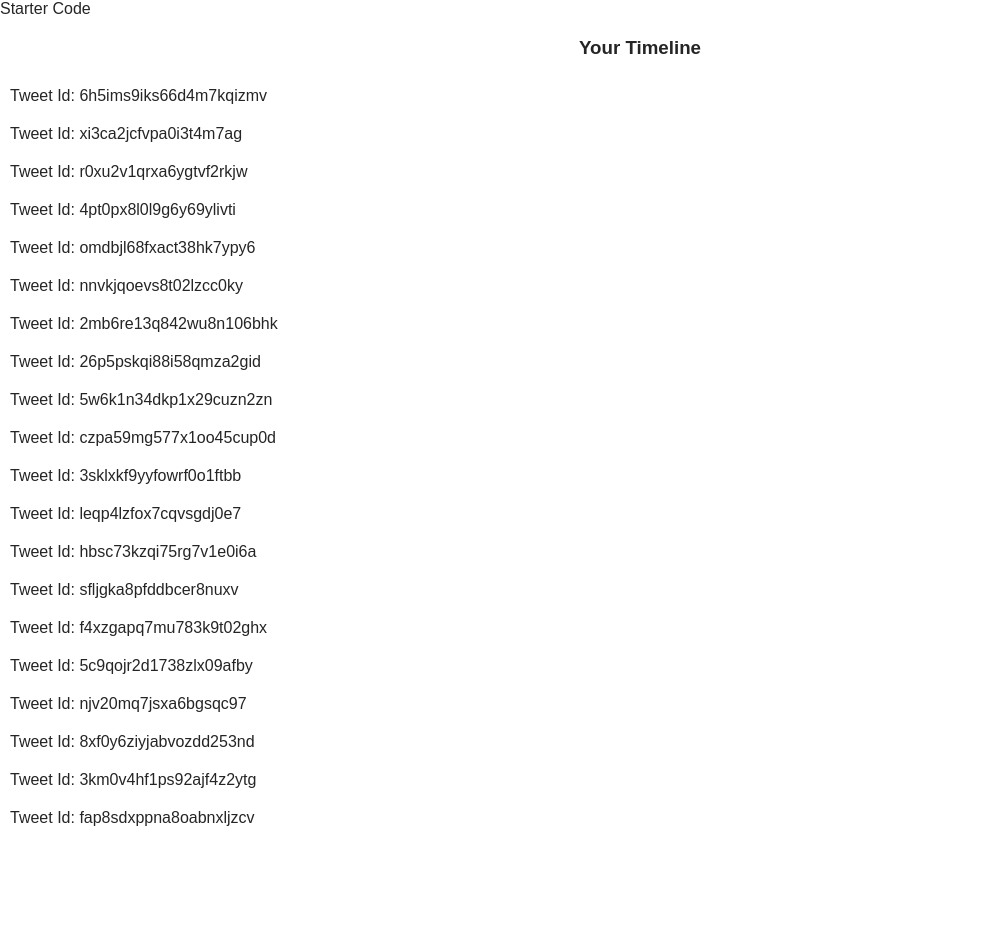
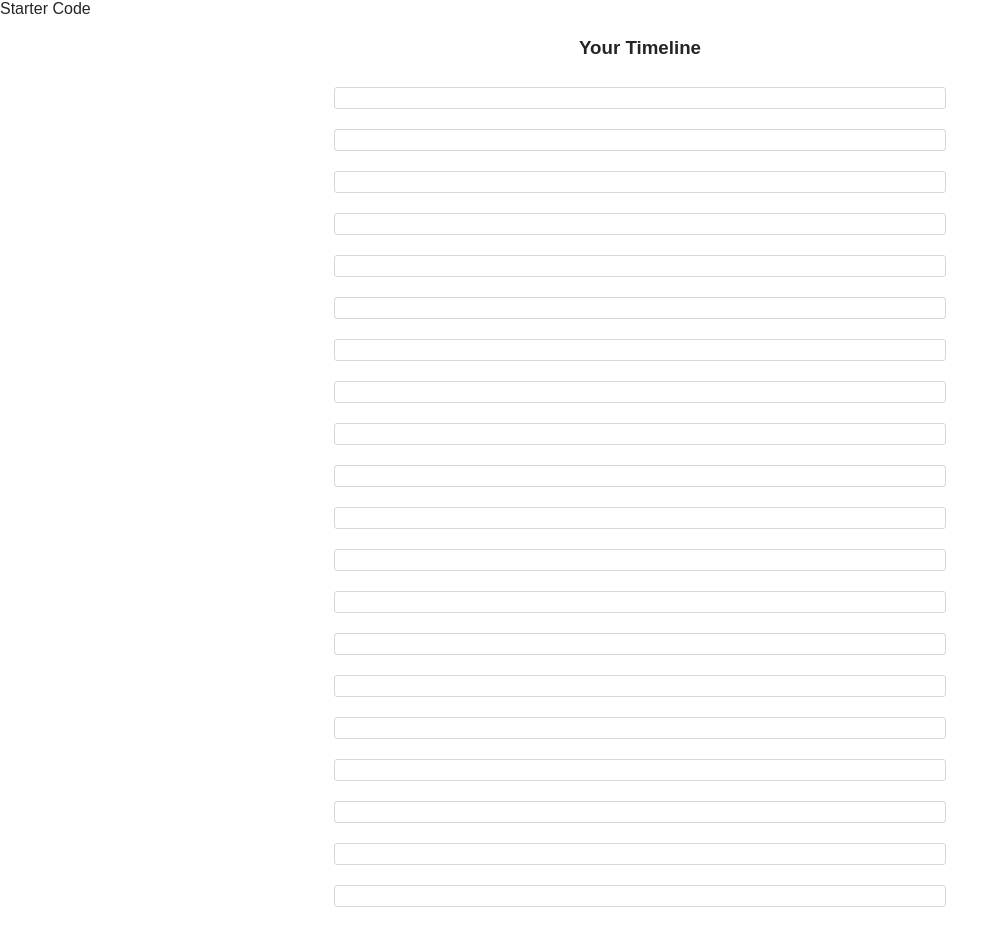
Before and after one commit to ashirvad-jena/react-chirper-app, a React (Create React App) app: page / in a window 1280 px wide. Shown: the whole page, without its empty margins (0-1008 px from the left). Before the commit the page ends 853 px from the top, so only its background shows below. Built offline with nearby package versions, Linux system fonts and the light colour scheme.

Commit message:
added Tweet container component

```diff
--- a/package.json
+++ b/package.json
@@ -5,6 +5,7 @@
   "dependencies": {
     "react": "^17.0.1",
     "react-dom": "^17.0.1",
+    "react-icons": "^4.2.0",
     "react-redux": "^7.2.2",
     "react-scripts": "^4.0.2",
     "redux": "^4.0.5",
--- a/src/components/App.js
+++ b/src/components/App.js
@@ -12,7 +12,7 @@ class App extends Component {
 		return (
 			<div>
 				Starter Code
-				{this.props.loading == true ? null : <Dashboard />}
+				{this.props.isLoading ? null : <Dashboard />}
 			</div>
 		);
 	}
@@ -20,7 +20,7 @@ class App extends Component {
 
 const mapStateToProps = ({ authedUser }) => {
 	return {
-		loading: authedUser === null,
+		isLoading: authedUser === null,
 	};
 };
 
--- a/src/components/Dashboard.js
+++ b/src/components/Dashboard.js
@@ -1,5 +1,6 @@
 import React, { Component } from "react";
 import { connect } from "react-redux";
+import Tweet from "./Tweet";
 
 class Dashboard extends Component {
 	render() {
@@ -9,7 +10,7 @@ class Dashboard extends Component {
 				<ul className="dashboard-list">
 					{this.props.tweetIds.map((id) => (
 						<li key={id}>
-							<div>Tweet Id: {id}</div>
+							<Tweet id={id} />
 						</li>
 					))}
 				</ul>
--- a/src/components/Tweet.js
+++ b/src/components/Tweet.js
@@ -1,7 +1,27 @@
 import React, { Component } from "react";
+import { connect } from "react-redux";
+import { formatTweet } from "../utils/helpers";
 
 class Tweet extends Component {
 	render() {
+		console.log(this.props);
+		const { tweet } = this.props;
+		if (tweet === null) {
+			return <div>This tweet doesn't exist</div>;
+		}
 		return <div className="tweet"></div>;
 	}
 }
+
+const mapStateToProps = ({ authedUser, users, tweets }, { id }) => {
+	const tweet = tweets[id];
+	const parentTweet = tweet ? tweets[tweet.replyingTo] : null;
+	return {
+		authedUser,
+		tweet: tweet
+			? formatTweet(tweet, users[tweet.author], authedUser, parentTweet)
+			: null,
+	};
+};
+
+export default connect(mapStateToProps)(Tweet);
```
Also changed, not shown: 1 other file (tests, documents, lock files or other folders).
